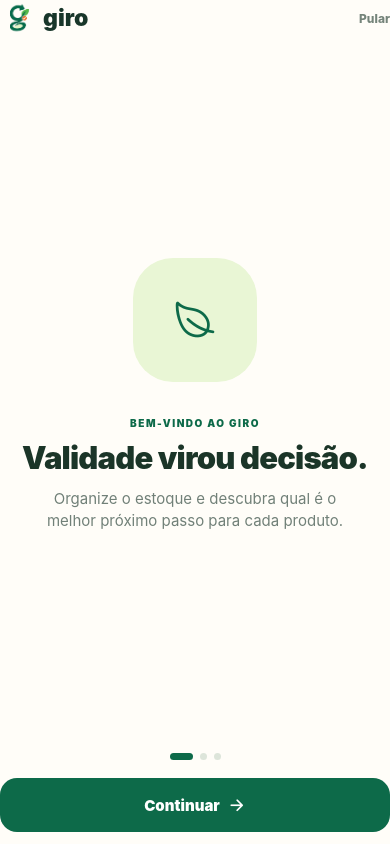
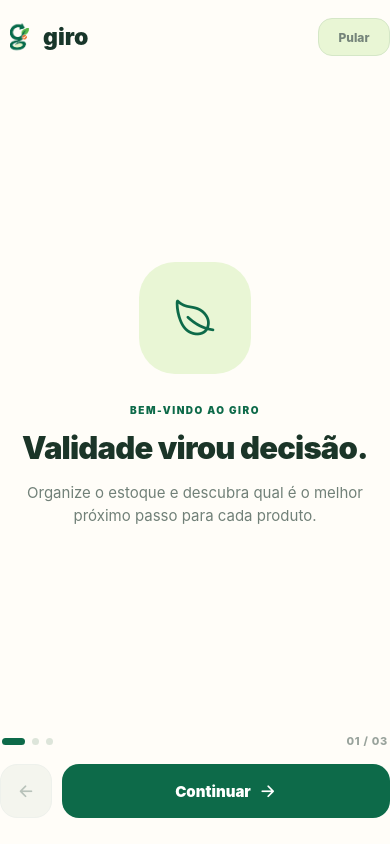
Before and after one commit to vinycius11dev/giro-app, a React Native app: screen / in a window 390 px wide. Built offline with nearby package versions, Linux system fonts and the light colour scheme.

Commit message:
feat: melhorar introducao e navegacao do onboarding

```diff
--- a/src/screens/OnboardingScreen.jsx
+++ b/src/screens/OnboardingScreen.jsx
@@ -43,6 +43,11 @@ export default function OnboardingScreen({ onFinish, styles }) {
     setIndex((current) => current + 1);
   }
 
+  function previous() {
+    if (index === 0) return;
+    setIndex((current) => current - 1);
+  }
+
   return (
     <SafeAreaView style={styles.onboardingScreen}>
       <View style={styles.onboardingTop}>
@@ -55,7 +60,15 @@ export default function OnboardingScreen({ onFinish, styles }) {
           />
           <Text style={styles.onboardingBrandText}>giro</Text>
         </View>
-        <Pressable onPress={onFinish} accessibilityRole="button">
+        <Pressable
+          style={({ pressed }) => [
+            styles.onboardingSkipButton,
+            pressed && styles.onboardingButtonPressed,
+          ]}
+          onPress={onFinish}
+          accessibilityRole="button"
+          accessibilityLabel="Pular introdução"
+        >
           <Text style={styles.onboardingSkip}>Pular</Text>
         </Pressable>
       </View>
@@ -68,7 +81,8 @@ export default function OnboardingScreen({ onFinish, styles }) {
         <Text style={styles.onboardingText}>{slide.text}</Text>
       </Animated.View>
       <View style={styles.onboardingBottom}>
-        <View style={styles.onboardingDots}>
+        <View style={styles.onboardingProgressRow}>
+          <View style={styles.onboardingDots} accessibilityLabel={`Etapa ${index + 1} de ${slides.length}`}>
             {slides.map((item, dotIndex) => (
               <View
                 key={item.eyebrow}
@@ -79,14 +93,33 @@ export default function OnboardingScreen({ onFinish, styles }) {
               />
             ))}
           </View>
+          <Text style={styles.onboardingProgressText}>
+            {String(index + 1).padStart(2, "0")} / {String(slides.length).padStart(2, "0")}
+          </Text>
+        </View>
+        <View style={styles.onboardingNav}>
+          <Pressable
+            style={({ pressed }) => [
+              styles.onboardingBackButton,
+              index === 0 && styles.onboardingBackButtonDisabled,
+              pressed && index > 0 && styles.onboardingButtonPressed,
+            ]}
+            onPress={previous}
+            accessibilityRole="button"
+            accessibilityLabel="Voltar para a etapa anterior"
+            accessibilityState={{ disabled: index === 0 }}
+          >
+            <Ionicons name="arrow-back" size={18} color={index === 0 ? "#B8C2BA" : "#0D6A49"} />
+          </Pressable>
           <Pressable
             style={({ pressed }) => [
               styles.onboardingButton,
+              styles.onboardingButtonFlex,
               pressed && styles.onboardingButtonPressed,
             ]}
             onPress={next}
             accessibilityRole="button"
-          accessibilityLabel={index === slides.length - 1 ? "Começar" : "Próximo"}
+            accessibilityLabel={index === slides.length - 1 ? "Começar no Giro" : "Avançar para a próxima etapa"}
           >
             <Text style={styles.onboardingButtonText}>
               {index === slides.length - 1 ? "Começar no Giro" : "Continuar"}
@@ -94,6 +127,7 @@ export default function OnboardingScreen({ onFinish, styles }) {
             <Ionicons name="arrow-forward" size={18} color="#fff" />
           </Pressable>
         </View>
+      </View>
     </SafeAreaView>
   );
 }
--- a/src/styles/appStyles.js
+++ b/src/styles/appStyles.js
@@ -138,21 +138,28 @@ const styles = StyleSheet.create({
   authNote: { color: "#9AA49D", fontSize: 10, textAlign: "center", marginTop: 22 },
   authBack: { flexDirection: "row", alignItems: "center", gap: 7, marginBottom: 26 },
   authBackText: { color: "#0D6A49", fontSize: 12, fontWeight: "800" },
-  onboardingScreen: { flex: 1, backgroundColor: "#FFFDF8", padding: 24 },
-  onboardingTop: { flexDirection: "row", alignItems: "center", justifyContent: "space-between" },
+  onboardingScreen: { flex: 1, backgroundColor: "#FFFDF8", paddingHorizontal: 24, paddingTop: 18, paddingBottom: 26 },
+  onboardingTop: { flexDirection: "row", alignItems: "center", justifyContent: "space-between", marginBottom: 8 },
   onboardingBrand: { flexDirection: "row", alignItems: "center", gap: 7 },
   onboardingLogo: { width: 36, height: 36 },
   onboardingBrandText: { color: "#18362A", fontSize: 23, fontWeight: "900" },
   onboardingSkip: { color: "#75847A", fontSize: 12, fontWeight: "800" },
-  onboardingBody: { flex: 1, justifyContent: "center", alignItems: "center", paddingHorizontal: 10 },
-  onboardingIcon: { width: 124, height: 124, borderRadius: 40, alignItems: "center", justifyContent: "center", marginBottom: 35 },
-  onboardingEyebrow: { color: "#0D6A49", fontSize: 10, fontWeight: "900", letterSpacing: 1.5, textAlign: "center", marginBottom: 11 },
-  onboardingTitle: { color: "#1B3528", fontSize: 31, lineHeight: 36, fontWeight: "900", textAlign: "center", letterSpacing: -0.8 },
-  onboardingText: { color: "#718078", fontSize: 15, lineHeight: 22, textAlign: "center", marginTop: 12, maxWidth: 330 },
-  onboardingBottom: { paddingBottom: 12 },
-  onboardingDots: { flexDirection: "row", justifyContent: "center", gap: 7, marginBottom: 18 },
+  onboardingSkipButton: { minWidth: 72, height: 38, paddingHorizontal: 14, borderRadius: 14, borderWidth: 1, borderColor: "#D5E7C7", backgroundColor: "#E9F6D5", alignItems: "center", justifyContent: "center" },
+  onboardingBody: { flex: 1, width: "100%", maxWidth: 440, alignSelf: "center", justifyContent: "center", alignItems: "center", paddingHorizontal: 20, paddingVertical: 24 },
+  onboardingIcon: { width: 112, height: 112, borderRadius: 36, alignItems: "center", justifyContent: "center", marginBottom: 30 },
+  onboardingEyebrow: { color: "#0D6A49", fontSize: 10, fontWeight: "900", letterSpacing: 1.5, textAlign: "center", marginBottom: 13 },
+  onboardingTitle: { color: "#1B3528", fontSize: 31, lineHeight: 37, fontWeight: "900", textAlign: "center", letterSpacing: -0.8, maxWidth: 370 },
+  onboardingText: { color: "#718078", fontSize: 15, lineHeight: 23, textAlign: "center", marginTop: 15, maxWidth: 340 },
+  onboardingBottom: { width: "100%", maxWidth: 440, alignSelf: "center", paddingTop: 10 },
+  onboardingProgressRow: { flexDirection: "row", alignItems: "center", justifyContent: "space-between", marginBottom: 16, paddingHorizontal: 2 },
+  onboardingDots: { flexDirection: "row", alignItems: "center", gap: 7 },
   onboardingDot: { width: 7, height: 7, borderRadius: 4, backgroundColor: "#DDE5DA" },
   onboardingDotActive: { width: 23, backgroundColor: "#0D6A49" },
+  onboardingProgressText: { color: "#99A39C", fontSize: 11, fontWeight: "800", letterSpacing: 0.7 },
+  onboardingNav: { flexDirection: "row", alignItems: "center", gap: 10 },
+  onboardingBackButton: { width: 52, height: 54, borderRadius: 17, borderWidth: 1, borderColor: "#E1E7DF", backgroundColor: "#FFFFFF", alignItems: "center", justifyContent: "center" },
+  onboardingBackButtonDisabled: { backgroundColor: "#F4F5EE", borderColor: "#EEF1EC" },
+  onboardingButtonFlex: { flex: 1 },
   onboardingButton: { height: 54, borderRadius: 17, backgroundColor: "#0D6A49", alignItems: "center", justifyContent: "center", flexDirection: "row", gap: 8 },
   onboardingButtonPressed: { opacity: 0.82, transform: [{ scale: 0.99 }] },
   onboardingButtonText: { color: "#fff", fontSize: 15, fontWeight: "900" },
```
Also changed, not shown: 4 other files (tests, documents, lock files or other folders). Lines whose indentation alone changed are shown as unchanged.
